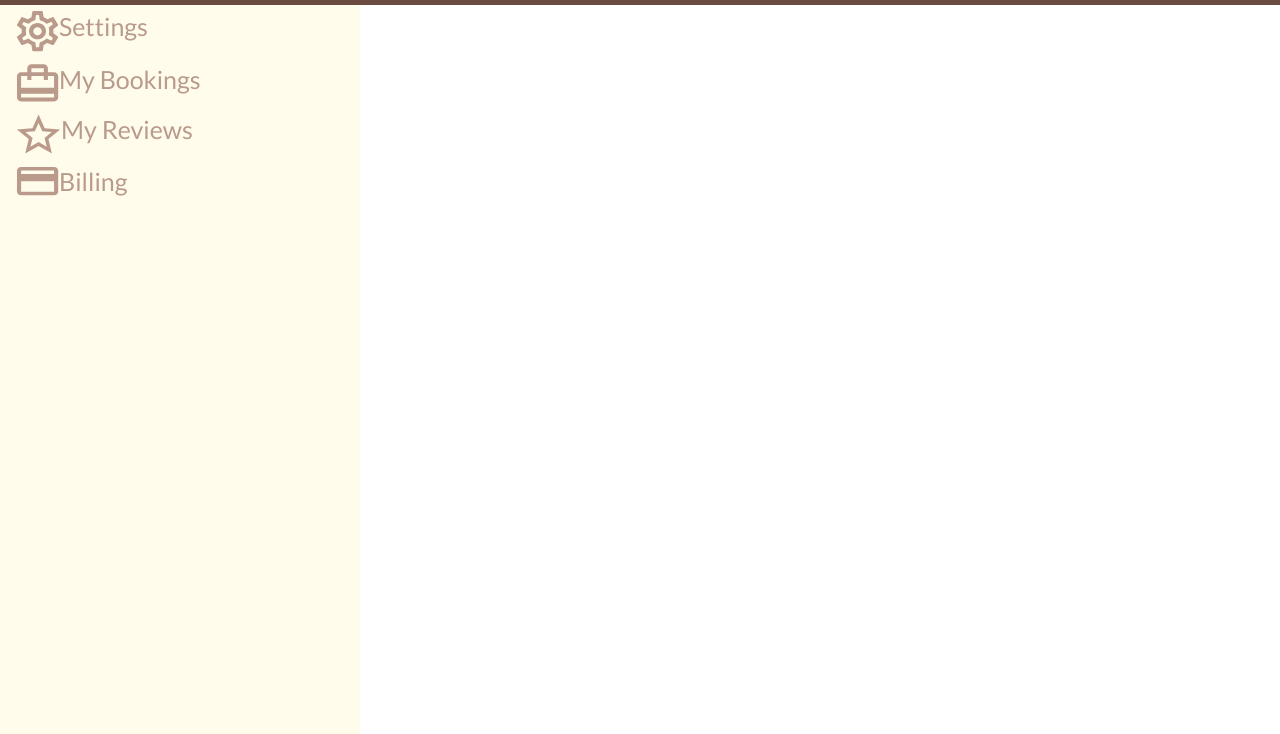
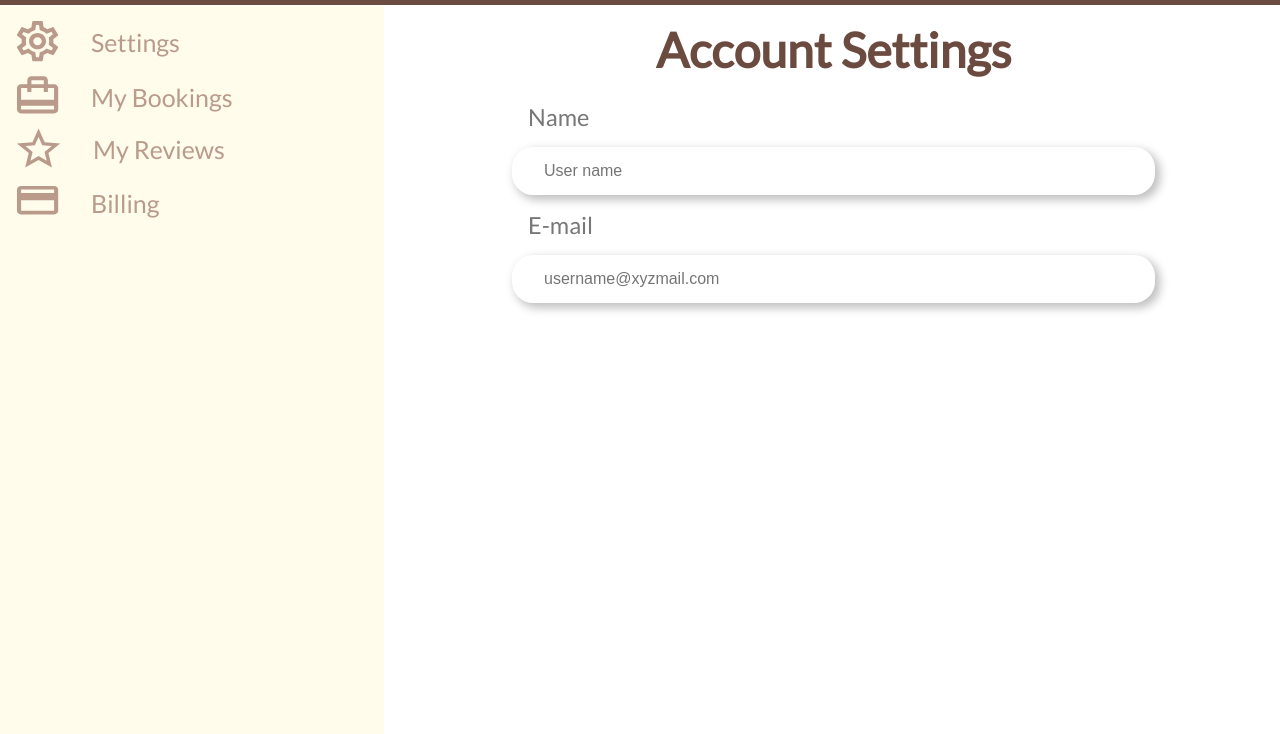
Before and after one commit to programmingseeker/cakeop-frontend, a website: page user-account-page.html in a window 1280 px wide. Shown: the part 66-800 px from the top of the page. Drawn offline with Linux system fonts and the light colour scheme.

Commit message:
user account page update

```diff
--- a/src/sass/style.scss
+++ b/src/sass/style.scss
@@ -4,14 +4,14 @@ $section-bg-light: #fffceb;
 $form-label: #777;
 $form-placeholder: #888;
 $menu-bar-content: #b99a8b;
-@import url("https://fonts.googleapis.com/css2?family=Lato&display=swap");
+@import url('https://fonts.googleapis.com/css2?family=Lato&display=swap');
 * {
   box-sizing: border-box;
   margin: 0;
   padding: 0;
 }
 body {
-  font-family: "Lato", sans-serif;
+  font-family: 'Lato', sans-serif;
 }
 .navbar {
   display: flex;
@@ -46,7 +46,9 @@ body {
         color: white;
         padding: 0.5rem 1rem;
         &:hover {
+          color: $primary-color;
           border-bottom: $primary-color 2px solid;
+          fill: $primary-color;
         }
       }
       .shopping-cart {
@@ -58,24 +60,70 @@ body {
 }
 .menu-bar {
   height: 100%;
-  width: 360px;
+  width: 30%;
   position: fixed;
   z-index: 1;
-  top: 0;
+  top: 4.5rem;
   left: 0;
+  padding-top: 0.5rem;
   background-color: $section-bg-light;
   overflow-x: hidden;
-  margin-top: 4.45rem;
-  //   padding: 20px;
+  // padding: 6rem;
   .menu-bar-content-item {
     display: flex;
     flex-direction: row;
-    padding: 6px 8px 6px 16px;
+    padding: 7px 8px 7px 16px;
     .menu-bar-content-item-text {
       text-decoration: none;
       font-size: 25px;
       color: $menu-bar-content;
       display: block;
+      padding-top: 0.35rem;
+      padding-left: 2rem;
     }
   }
 }
+////////////////////////////////////////////////////////////////
+.page-content-item {
+  font-family: Lato;
+  display: flex;
+  flex-direction: column;
+  position: absolute;
+  top: 4.45rem;
+  left: 40%;
+  color: #000;
+  .page-content-main-text {
+    display: flex;
+    height: 50px;
+
+    font-weight: 800;
+    font-size: 48px;
+    text-align: center;
+    color: $primary-dark;
+    padding: 0rem 9rem;
+    margin: 1rem 0rem;
+  }
+  .form-label {
+    font-size: 147%;
+    display: flex;
+    align-items: center;
+    color: $form-label;
+    padding: 1rem;
+  }
+  input {
+    padding: 0.5rem;
+    width: 100%;
+    font-weight: 300;
+    color: $form-placeholder;
+    font-size: 1rem;
+  }
+  .drop-shadow {
+    display: flex;
+    height: 3rem;
+    padding: 0.4rem 2rem;
+    background: #ffffff;
+    box-shadow: 4px 4px 10px 1px rgba(0, 0, 0, 0.25);
+    border-radius: 21px;
+    border: 0px;
+  }
+}
--- a/user-account-page.html
+++ b/user-account-page.html
@@ -38,6 +38,7 @@
         <li><a href="#">Log In / Sign Up</a></li>
       </ul>
     </nav>
+    <!--  -->
     <section class="menu-bar">
       <div class="menu-bar-content">
         <div class="menu-bar-content-item">
@@ -68,7 +69,7 @@
             alt="settings"
             class="menu-bar-content-item-icon"
           />
-          <a href="#settings" class="menu-bar-content-item-text">My Reviews</a>
+          <a href="#myreviews" class="menu-bar-content-item-text">My Reviews</a>
         </div>
       </div>
       <div class="menu-bar-content">
@@ -78,8 +79,28 @@
             alt="settings"
             class="menu-bar-content-item-icon"
           />
-          <a href="#settings" class="menu-bar-content-item-text">Billing</a>
+          <a href="#billing" class="menu-bar-content-item-text">Billing</a>
         </div>
+      </div>
+    </section>
+    <!--  -->
+    <section class="page-content">
+      <div class="page-content-item">
+        <h1 class="page-content-main-text">Account Settings</h1>
+        <form for="name" class="form-label">Name</form>
+        <input
+          type="text"
+          class="form-placeholder drop-shadow"
+          name="name"
+          placeholder="User name"
+        />
+        <form for="email" class="form-label">E-mail</form>
+        <input
+          type="text"
+          class="form-placeholder drop-shadow"
+          name="name"
+          placeholder="username@xyzmail.com"
+        />
       </div>
     </section>
   </body>
```
Also changed, not shown: src/css/style.css.
